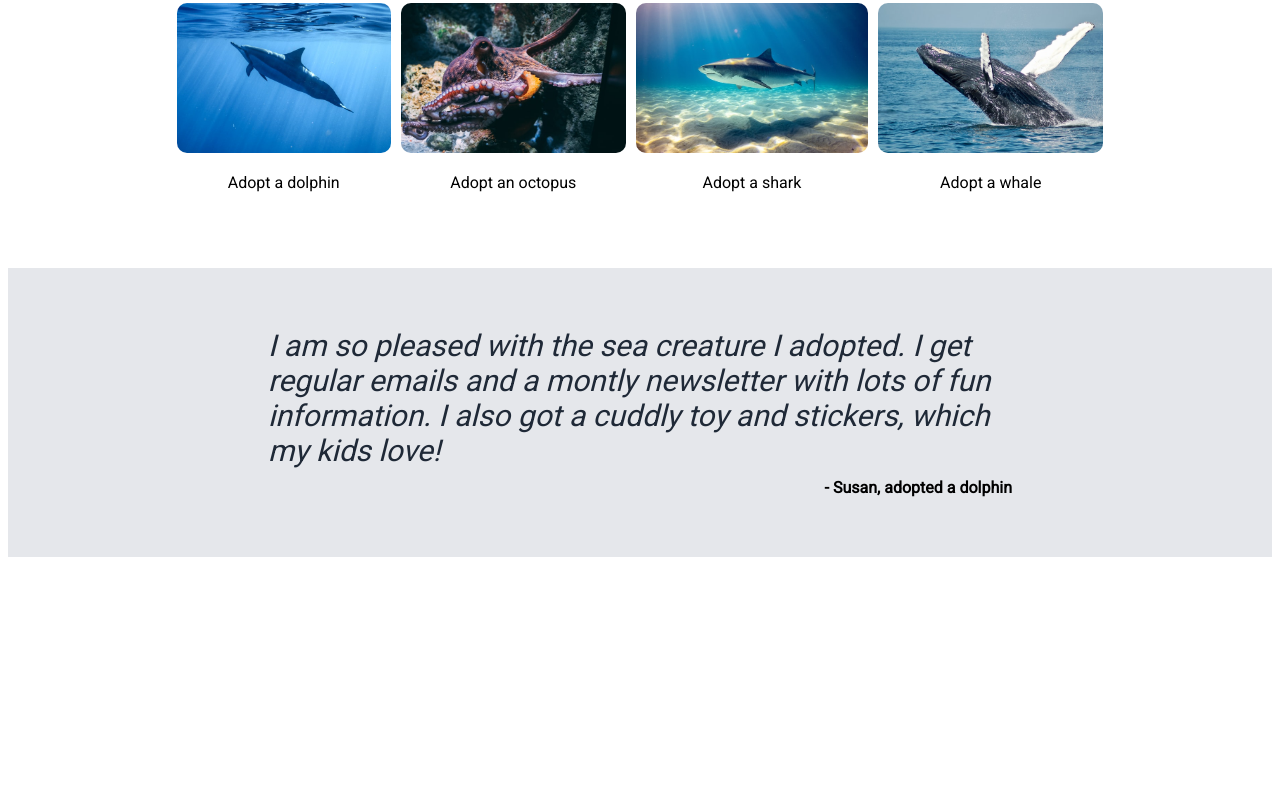
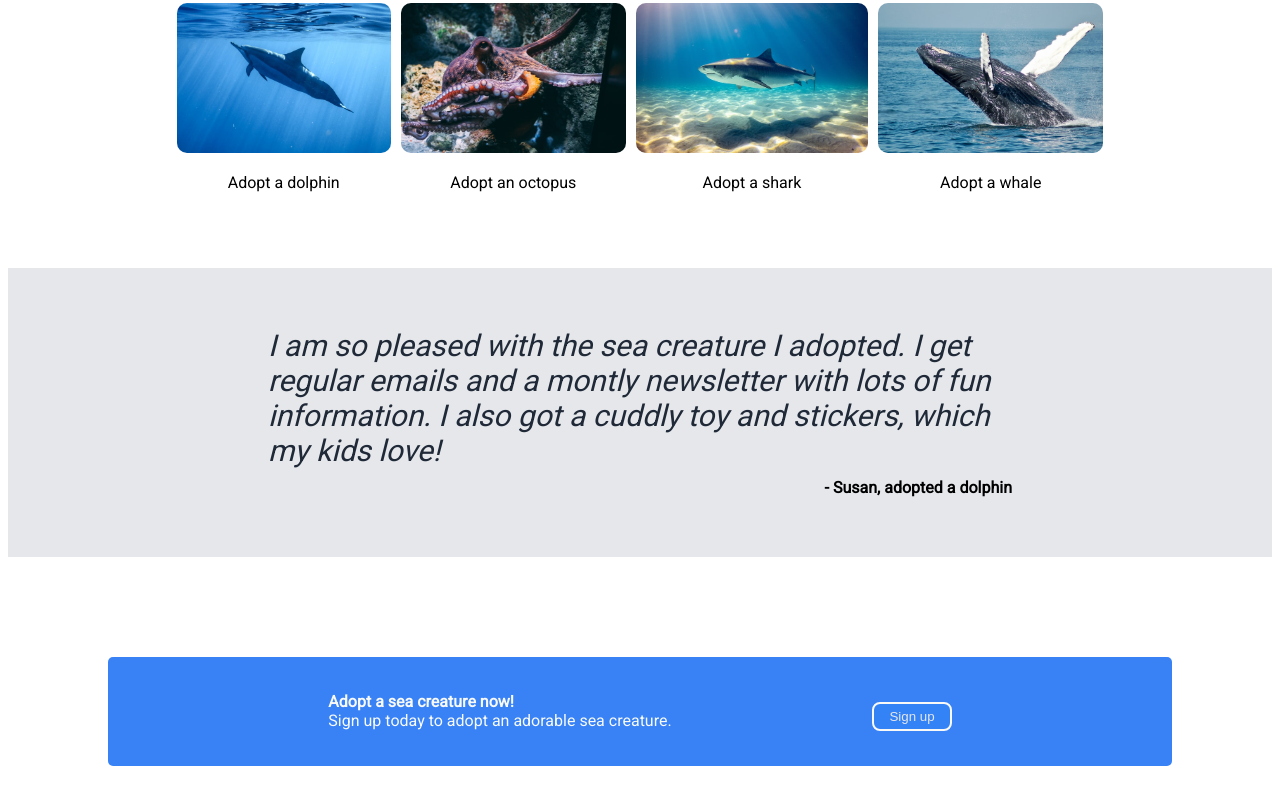
Before and after one commit to 321jellyfish/sea-creature-adoption, a plain HTML site: page index.html in a window 1280 px wide. Shown: the part 527-1331 px from the top of the page. Before the commit the page ends 1092 px from the top, so only its background shows below. Drawn offline with Linux system fonts and the light colour scheme.

Commit message:
Create call to action first draft

```diff
--- a/index.html
+++ b/index.html
@@ -66,7 +66,13 @@
             </div>
         </div>
 
-
+        <div class="call-to-action-container">
+            <div class="call-to-action-text">
+                <div class="call-to-action-main-text">Adopt a sea creature now!</div>
+                <div class="call-to-action-secondary-text">Sign up today to adopt an adorable sea creature.</div>
+            </div>
+            <button class="call-to-action-button">Sign up</button>
+        </div>
 
 
 
--- a/style.css
+++ b/style.css
@@ -99,3 +99,24 @@ img {
     font-weight: bold;
     align-self: flex-end;
 }
+
+.call-to-action-container {
+    background-color:#3882F6;
+    border-radius: 5px;
+    padding: 35px 120px 35px 120px;
+    color: #F9FAF8;
+    margin: 100px;
+    display: flex;
+    justify-content: space-around;
+
+}
+
+.call-to-action-main-text {
+    font-weight: bold;
+
+}
+
+.call-to-action-button {
+    border: 2px solid black;
+    border-color: #F9FAF8;
+}
```
